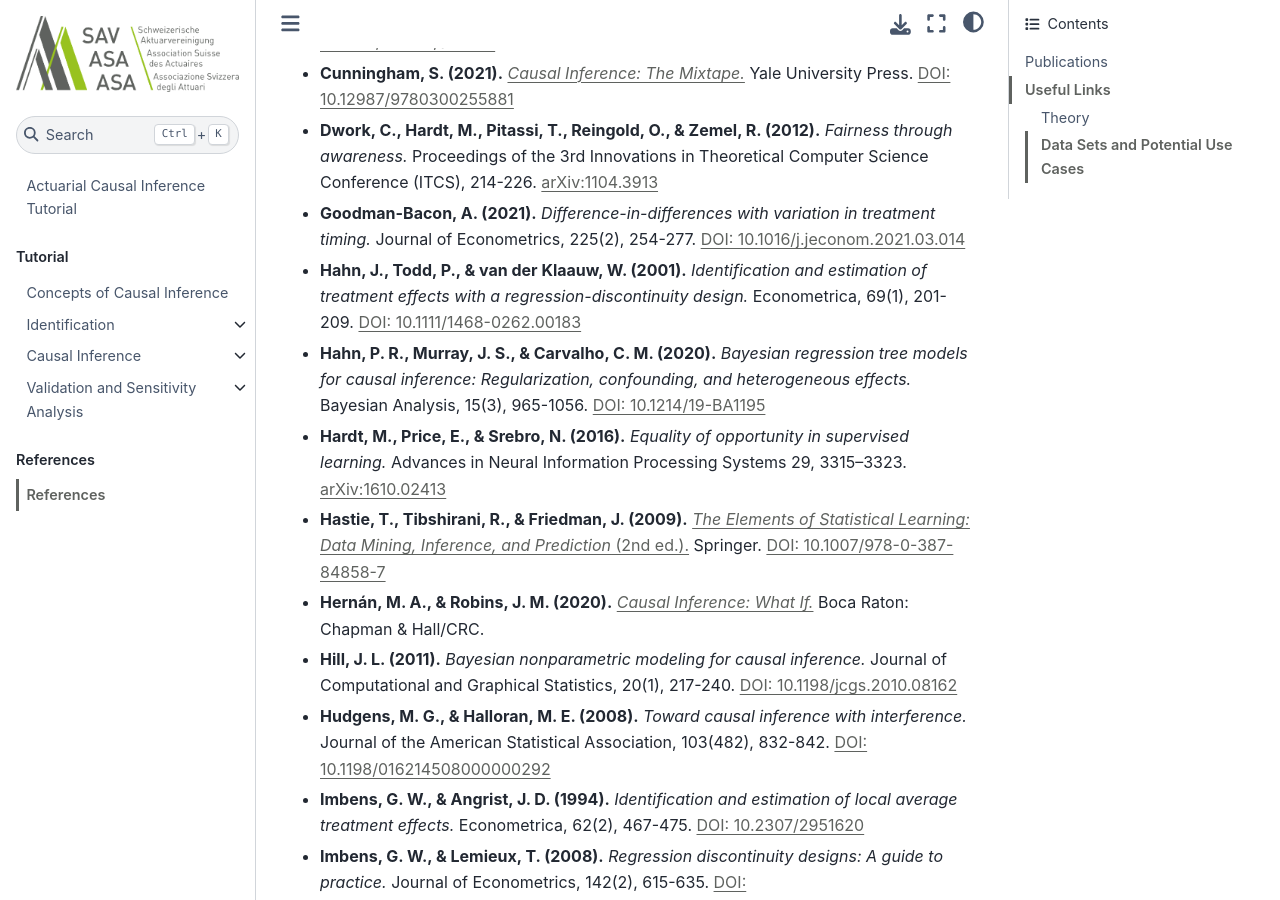
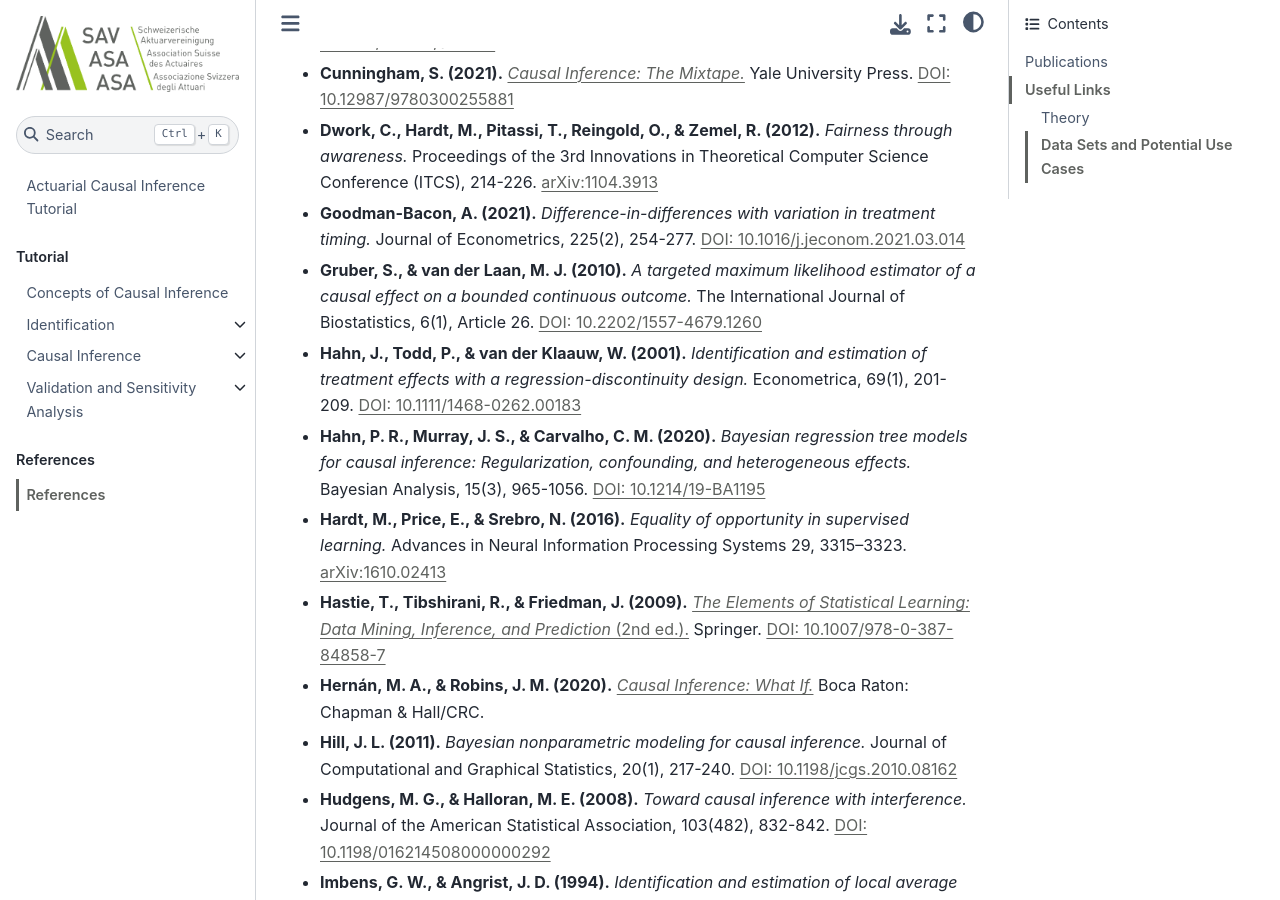
Before and after one commit to actuarial-data-science/ActuarialCausalInference, a Jupyter Book: the page built from papers/references.md, in a window 1280 px wide and 900 px high, scrolled down 2024 px. Built offline with Jupyter Book 1.0.4 settings and Sphinx 7.4.7 and the Sphinx Book theme 1.1.4, drawn with Linux system fonts in a browser that asks for light colours; pages that are not in the unit, such as notebooks, are missing from menus; comment, search, counter and statistics services are not loaded.

Commit message:
Clarify TMLE fluctuation family and add outcome-type note for actuaries
State that the TMLE targeting step uses a logistic fluctuation valid only for
binary or [0,1]-bounded outcomes. Add a collapsible note warning that non-life
outcomes (claim amounts, loss ratios, claim counts) are continuous/unbounded
and require a Gaussian identity-link fluctuation (van der Laan & Rubin, 2006),
with the bounded-outcome rescaling route (Gruber & van der Laan, 2010) and a
pointer to the R tmle package. Add the Gruber & van der Laan reference.

```diff
--- a/papers/references.md
+++ b/papers/references.md
@@ -28,6 +28,7 @@
 * **Cunningham, S. (2021).** [*Causal Inference: The Mixtape.*](https://mixtape.scunning.com/) Yale University Press. [DOI: 10.12987/9780300255881](https://doi.org/10.12987/9780300255881)
 * **Dwork, C., Hardt, M., Pitassi, T., Reingold, O., & Zemel, R. (2012).** *Fairness through awareness.* Proceedings of the 3rd Innovations in Theoretical Computer Science Conference (ITCS), 214-226. [arXiv:1104.3913](https://arxiv.org/abs/1104.3913)
 * **Goodman-Bacon, A. (2021).** *Difference-in-differences with variation in treatment timing.* Journal of Econometrics, 225(2), 254-277. [DOI: 10.1016/j.jeconom.2021.03.014](https://doi.org/10.1016/j.jeconom.2021.03.014)
+* **Gruber, S., & van der Laan, M. J. (2010).** *A targeted maximum likelihood estimator of a causal effect on a bounded continuous outcome.* The International Journal of Biostatistics, 6(1), Article 26. [DOI: 10.2202/1557-4679.1260](https://doi.org/10.2202/1557-4679.1260)
 * **Hahn, J., Todd, P., & van der Klaauw, W. (2001).** *Identification and estimation of treatment effects with a regression-discontinuity design.* Econometrica, 69(1), 201-209. [DOI: 10.1111/1468-0262.00183](https://doi.org/10.1111/1468-0262.00183)
 * **Hahn, P. R., Murray, J. S., & Carvalho, C. M. (2020).** *Bayesian regression tree models for causal inference: Regularization, confounding, and heterogeneous effects.* Bayesian Analysis, 15(3), 965-1056. [DOI: 10.1214/19-BA1195](https://doi.org/10.1214/19-BA1195)
 * **Hardt, M., Price, E., & Srebro, N. (2016).** *Equality of opportunity in supervised learning.* Advances in Neural Information Processing Systems 29, 3315–3323. [arXiv:1610.02413](https://arxiv.org/abs/1610.02413)
```
Also changed, not shown: tutorial/regression_methods.md (+14 -1 lines).
